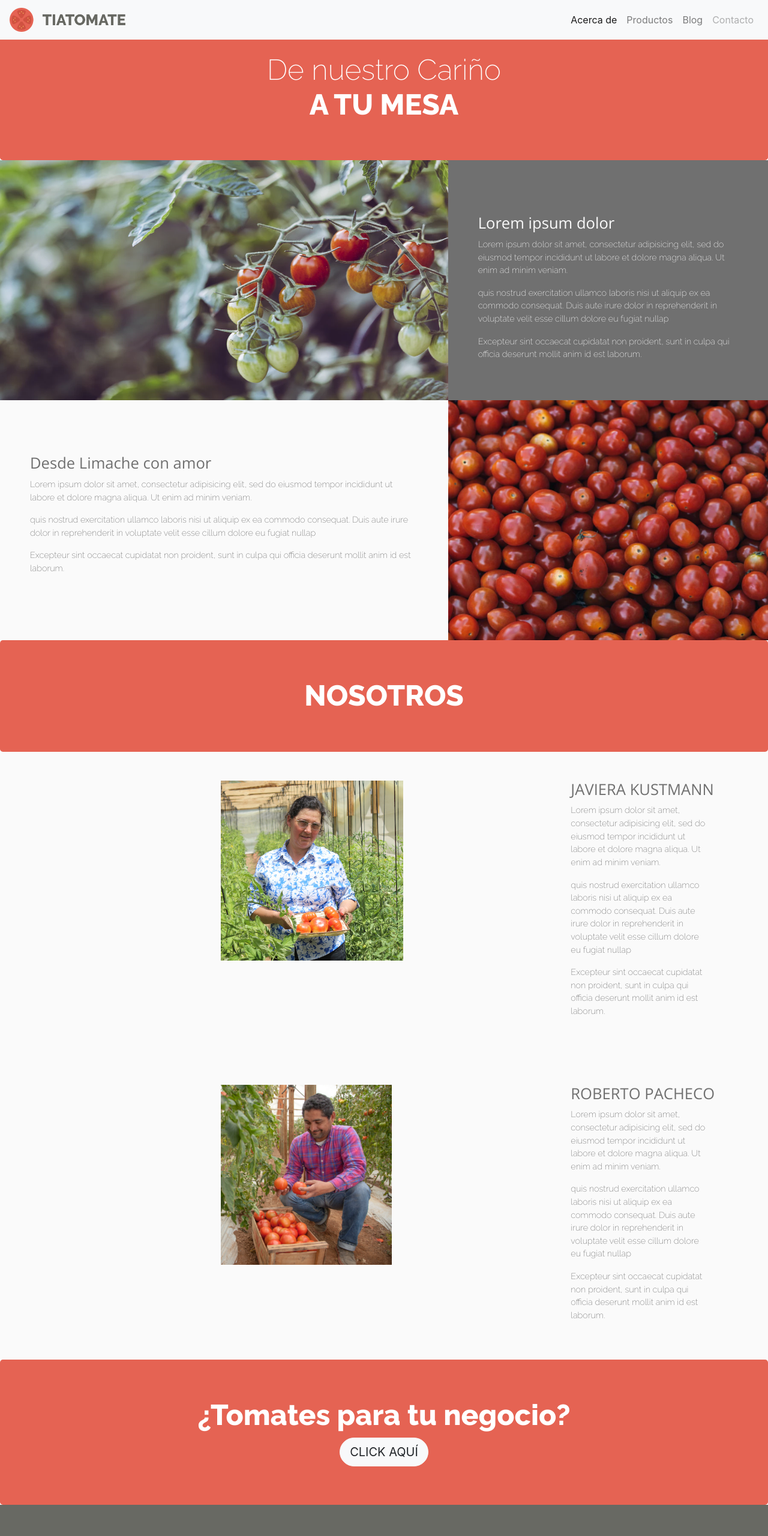
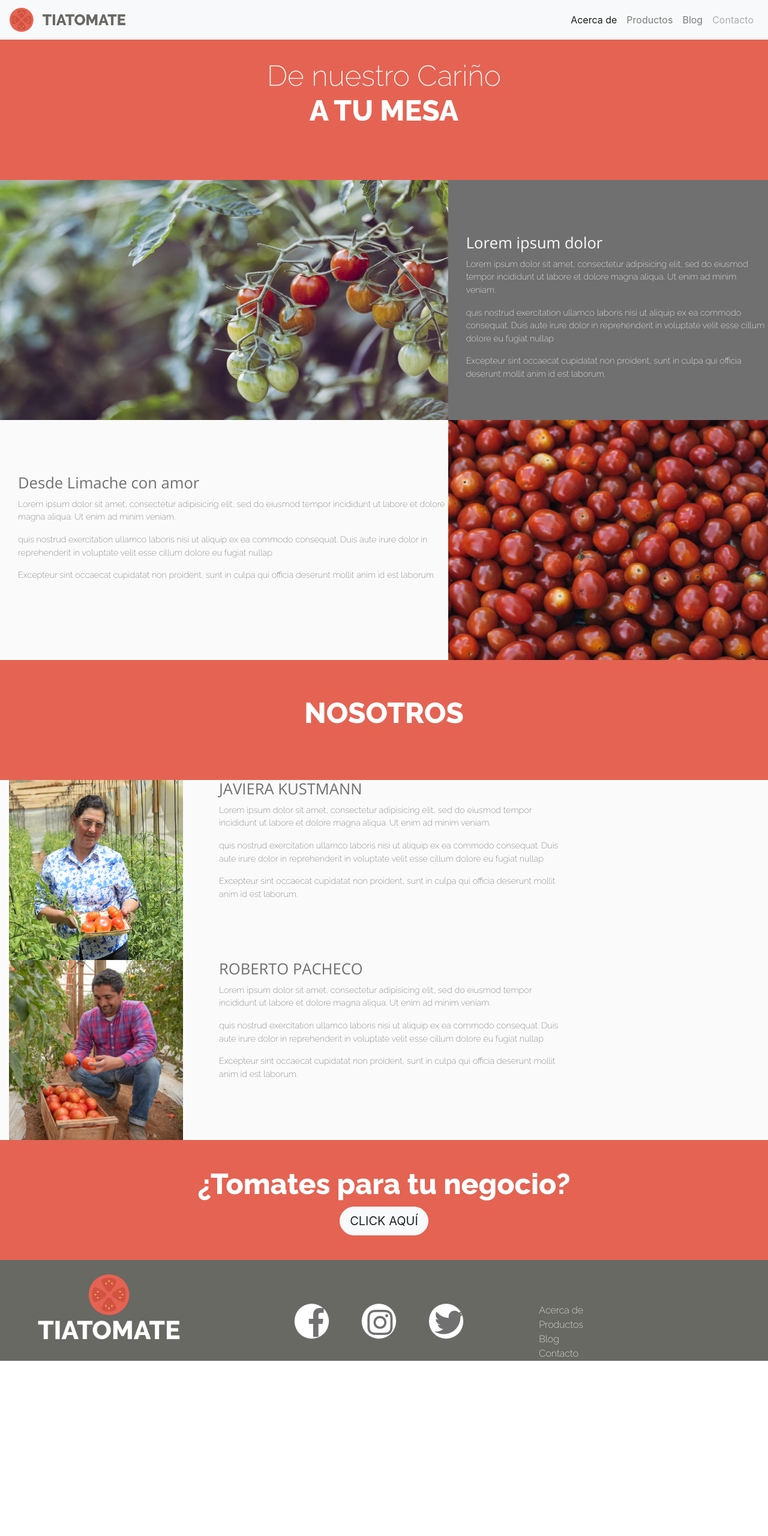
Before and after one commit to eleanny/Desafio09, a plain HTML site: page index.html in a window 1280 px wide. Shown: the top 2560 px of the page at 60% size. After the commit the page ends 2268 px from the top, so only its background shows below. Drawn offline with nearby package versions, Linux system fonts and the light colour scheme.

Commit message:
acomodando detalles

```diff
--- a/assets/css/estyle.css
+++ b/assets/css/estyle.css
@@ -10,13 +10,12 @@ h3{
 	font-family: 'Open Sans', sans-serif;
 	font-weight: 400;
 	font-size: 1.6em;
-	padding-left: 50px;
+	padding-left: 30px;
 }
 p{
     font-weight: 200;
 	font-size: 0.9em;
-	padding-left: 50px;
-	padding-right: 50px;
+	padding-left: 30px;
 }
 .block{
   background-color: #e56353;
@@ -28,11 +27,15 @@ p{
   padding: 0;
   margin: 0;
 }
-.header__title{
+.encabezado__header{
+	height: 300px;
+}
+.encabezado__title{
+   padding-top: 50px;
    font-weight: 200;
 }
 .information{
-	height: 400px;
+	height: 800px;
 	padding: 0;
 }
 .information__img{
@@ -54,7 +57,7 @@ p{
 }
 @media only screen and (max-width: 767px){
 .information{
-	height: 302px;
+	height: 1000px;
 	padding: 0;
 }
 .information__col{
@@ -62,14 +65,26 @@ p{
 }
 .information__parrafo--1{
 	background-image: url(../img/our-tomatoes.png);
+	padding-top:0;
+	height: 500px;
 }
 .information__parrafo--2{
 	background-image: url(../img/img-history.png);
+	padding-top:0;
+	height: 500px;
 	color: black;
 }
 }
 .blog__img{
 	height: 300px;
+}
+.encabezado__nosotros{
+	height: 200px;
+
+}
+.encabezado__nosotros h2{
+    padding-top: 60px;
+
 }
 .nosotros{
 	background-color: #FAFAFA;
@@ -83,20 +98,35 @@ p{
 	color: #707070;
 }
 .nosotros img{
-	padding-right: 0;
+	margin:0;
+	padding:0;
 }
 @media only screen and (max-width: 767px){
   .nosotros img{
   	width: 100%
   	height:200px;
   	padding-top: 20px;
-  	padding-left: 210px;
 
   }
+}
+.contacto {
+	height: 200px;
+	padding-top: 15px;
+	padding-bottom: 15px;
+}
+.contacto h2{
+	padding-top: 30px;
 }
 .contacto__button{
 	border-radius:150px;
 }
+@media only screen and (max-width: 767px){
+
+  .contacto h2{
+     font-size: 2em;
+  }
+
+	}
 .footer{
 	background-color: #686963;
 }
@@ -127,14 +157,16 @@ p{
   	display: none;
   }
   .footer__icono{
-	width: 10%;
+  	padding-top: 9px;
+	padding-left: 4.5px;
+	padding-right: 6px;
+  	font-size: 30px;
+  	height: 50px;
+  	width: 20%;
+  }
+  .footer__info{
+
+  	padding-top:10px;
 
   }
-  .footer__info{
-  	float:left;
-  	margin-right: 5px;
-  	margin-left: 60px;
-  	margin-bottom: 20px;
-  	padding-top: 0px;
-  }
 }
--- a/index.html
+++ b/index.html
@@ -26,14 +26,14 @@
      </div>
    </div>
   </nav>
- <!--Header-->
- <section class="header pt-4">
- <div class="block jumbotron mb-0">
- 	<h2 class="block__inner header__title"> De nuestro Cariño</h2>
+  <!--Encabezado Header-->
+  <div class="block encabezado__header jumbotron-fluid pr-0 pl-0 pb-0 pt-5">
+ 	<h2 class="block__inner encabezado__title"> De nuestro Cariño</h2>
  	<h2 class="block__inner">A TU MESA</h2>
  </div>
- <div class="information">
- 	<div class="row container-fluid p-0 m-0 ">
+ <!--Header-->
+ <section class="information container-fluid p-0">
+ 	<div class="row p-0 m-0 ">
  		<div class="col-md-7 p-0 m-0 information__col">
  			<img class="information__img" src="assets/img/img-history.png">
  		</div>
@@ -47,10 +47,9 @@
  			<p>Excepteur sint occaecat cupidatat non
  			proident, sunt in culpa qui officia deserunt mollit anim id est laborum.</p>
  		</div>
- 	</div>
  </div>
  <div class="information">
- 	<div class="row container-fluid p-0 m-0 information__parrafo--2">
+ 	<div class="row p-0 m-0 information__parrafo--2">
  		<div class="col-md-7 p-0 m-0">
  			<h3>Desde Limache con amor</h3>
  			<p>Lorem ipsum dolor sit amet, consectetur adipisicing elit, sed do eiusmod
@@ -67,17 +66,18 @@
  	</div>
  </div>
  </section>
-<!--Nosotros-->
-<section class="nosotros">
-<div class="block jumbotron mb-0">
+ <!--Encabezado nosotros-->
+<div class="block encabezado__nosotros jumbotron-fluid">
 	<h2 class="block__inner">NOSOTROS</h2>
 </div>
-<div class="blog container-fluid">
+<!--Nosotros-->
+<section class="nosotros container-fluid">
+<div class="blog">
 	<div class="row">
-		<div class="col-md-5 p-5 offset-md-3">
-			<img src="assets/img/javiera-kunstmann.png" class="blog__img">
+		<div class="col-sm-3 col-md-3">
+			<img src="assets/img/javiera-kunstmann.png" class="blog__img" width="100%">
 		</div>
-		<div class="col-md-4 p-5">
+		<div class="col-sm-6 col-md-6">
 			<h3>JAVIERA KUSTMANN</h3>
 			<p>Lorem ipsum dolor sit amet, consectetur adipisicing elit, sed do eiusmod
  			tempor incididunt ut labore et dolore magna aliqua. Ut enim ad minim veniam.</p>
@@ -89,10 +89,10 @@
 		</div>
 	</div>
 	<div class="row">
-		<div class="col-md-5 p-5 offset-md-3">
-			<img src="assets/img/roberto-pacheco.png" class="blog__img">
+		<div class="col-sm-3 col-md-3">
+			<img src="assets/img/roberto-pacheco.png" class="blog__img" width="100%">
 		</div>
-		<div class="col-md-4 p-5">
+		<div class="col-sm-6 col-md-6">
 			<h3>ROBERTO PACHECO</h3>
 			<p>Lorem ipsum dolor sit amet, consectetur adipisicing elit, sed do eiusmod
  			tempor incididunt ut labore et dolore magna aliqua. Ut enim ad minim veniam.</p>
@@ -107,16 +107,15 @@
 </div>
 </section>
 <!--Contacto-->
-<section class="contacto">
-<div class="block jumbotron mb-0">
+<section class="contacto jumbotron-fluid block">
 	<h2>¿Tomates para tu negocio?</h2>
 	<button type="button" class="btn btn-light btn-lg contacto__button">CLICK AQUÍ</button>
-</div>
 </section>
-<footer class="footer jumbotron-fluid">
+<!--footer-->
+<footer class="footer container-fluid">
 	<div class="row">
 		<div class="col-md-4 pt-4">
-			<img class="p-5 ml-5 footer__img" src="assets/img/logo-footer.png" width="60%">
+			<img class="ml-5 footer__img" src="assets/img/logo-footer.png" width="60%">
 		</div>
 		<div class="col-md-4 pt-4">
 			  <i class="fab fa-facebook-f fa-3x mt-5 ml-5 pl-4 footer__icono"></i>
```
